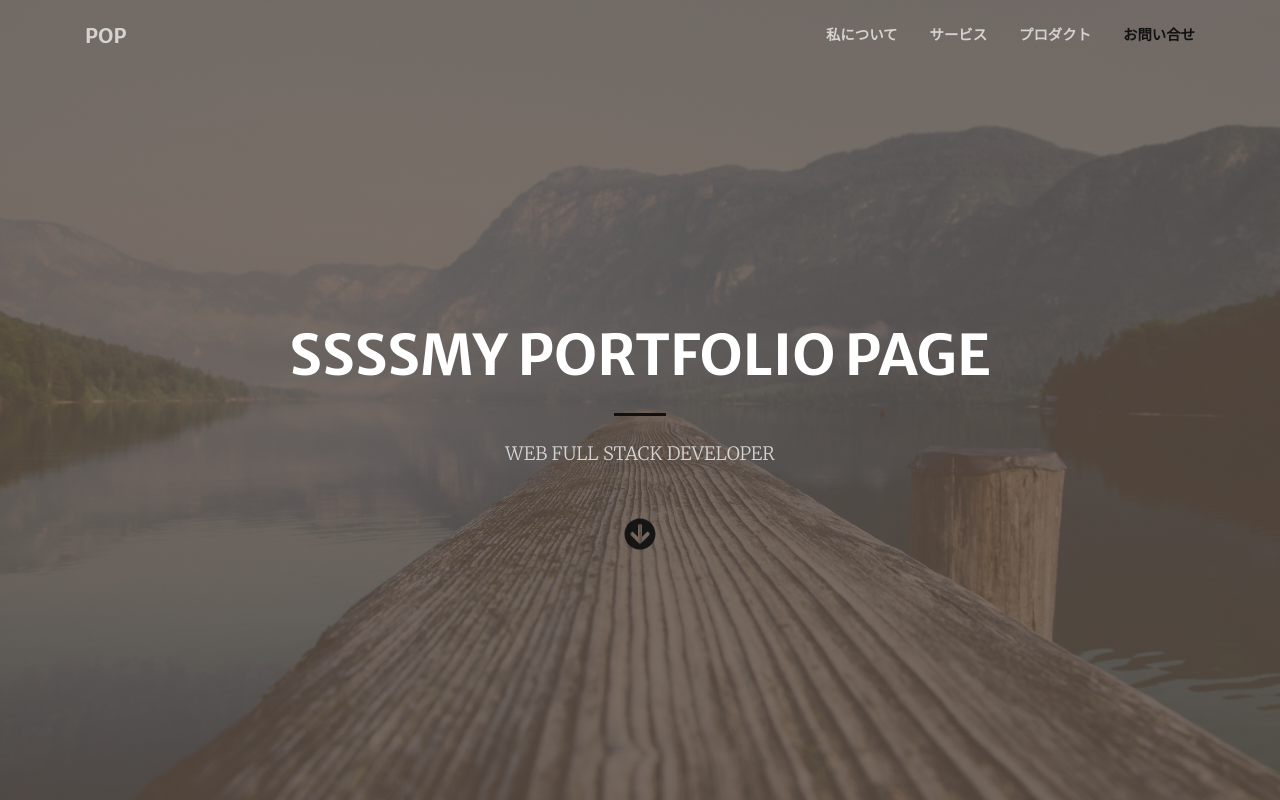
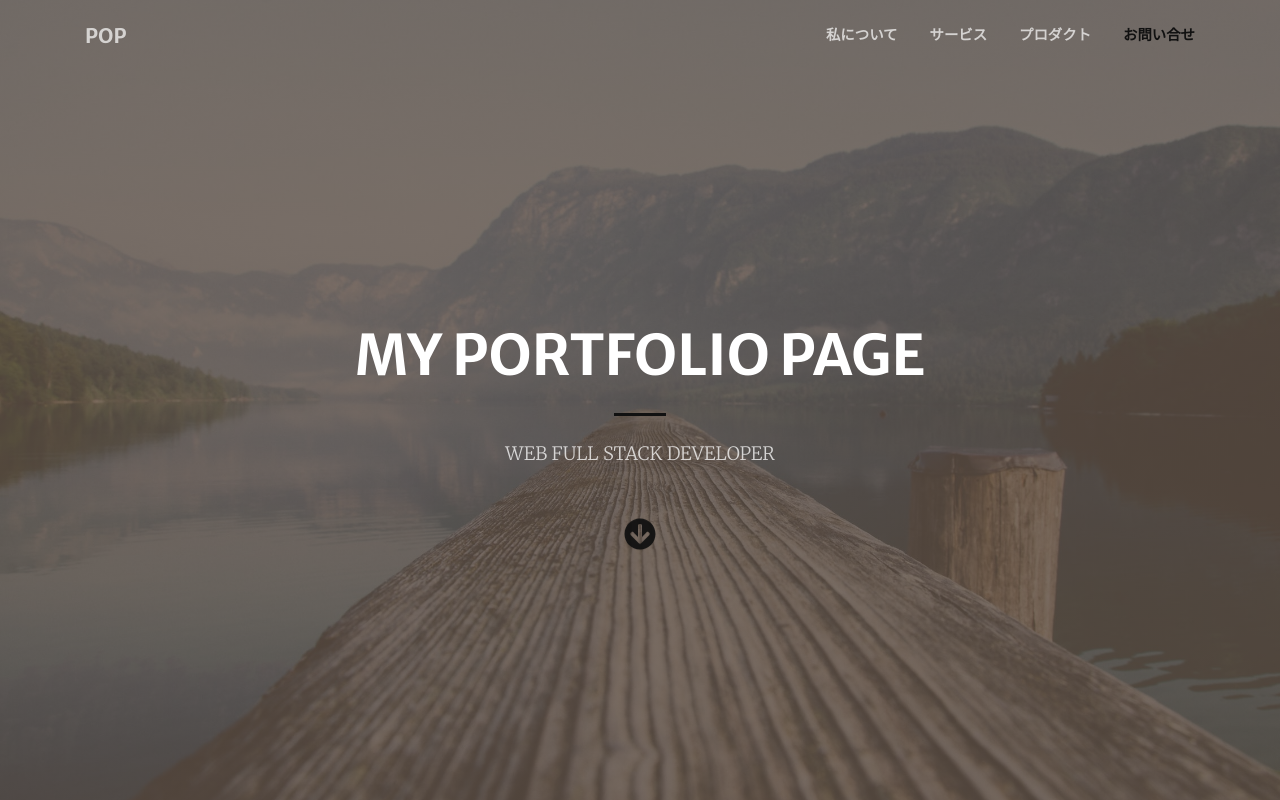
Before and after one commit to pop-web/portfolio, a website: page src/pug/index.pug in a window 1280 px wide. Shown: the top 800 px of the page. Drawn offline with nearby package versions, Linux system fonts and the light colour scheme; files that its build step writes are made by us from their sources; files whose address does not match are found by name.

Commit message:
text&photo fixed

```diff
--- a/src/pug/index.pug
+++ b/src/pug/index.pug
@@ -53,7 +53,7 @@ html(lang='en')
             .container.h-100
                 .row.h-100.align-items-center.justify-content-center.text-center
                     .col-lg-10.align-self-end
-                        h1.text-uppercase.text-white.font-weight-bold.wow.rubberBand ssssMY Portfolio PAGE
+                        h1.text-uppercase.text-white.font-weight-bold.wow.rubberBand MY Portfolio PAGE
                         hr.divider.my-4
                     .col-lg-8.align-self-baseline
                         p.text-white-75.font-weight-light.mb-5
```
Also changed, not shown: dist/assets/img/about_img.png, dist/index.html, src/assets/about_img.png (deleted), src/assets/img/about_img.png.
